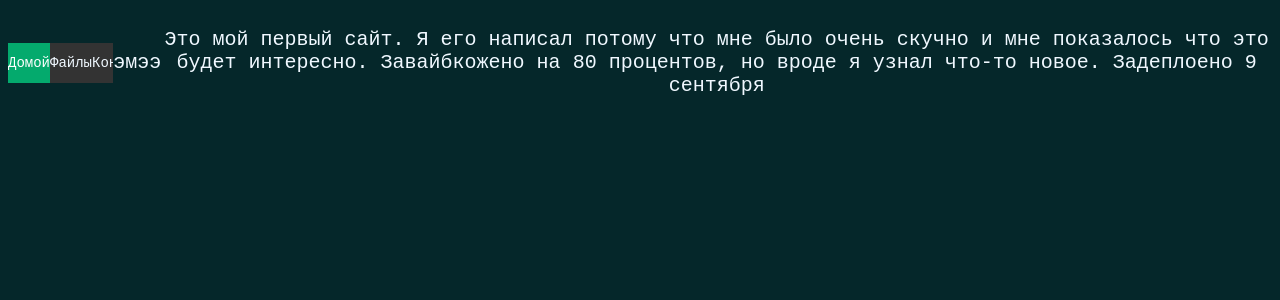
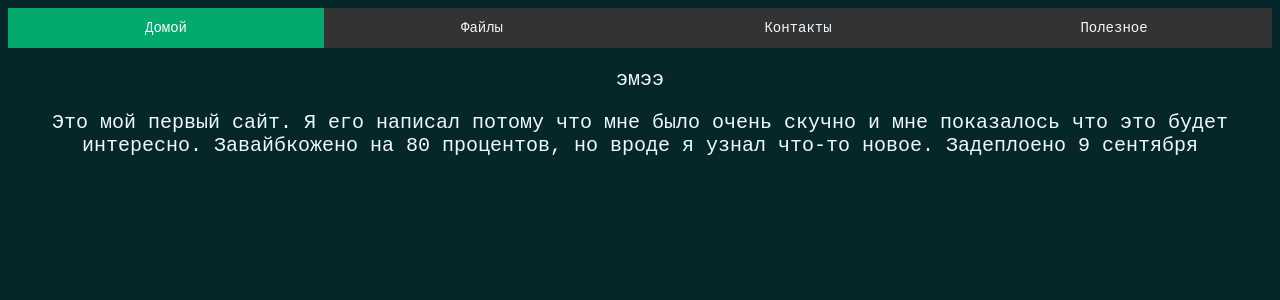
Before and after one commit to vintdime/coolserver, a Flask app: page / in a window 1280 px wide. Shown: the top 300 px of the page. Run offline with Flask 3, Linux system fonts and the light colour scheme.

Commit message:
говно

```diff
--- a/static/css/main.css
+++ b/static/css/main.css
@@ -78,9 +78,7 @@
 }
 body {
   background-color: #05272a;
-  display: flex;
   justify-content: center;
-  align-items: center;
 }
 .note-grid {
     display: grid;
```
